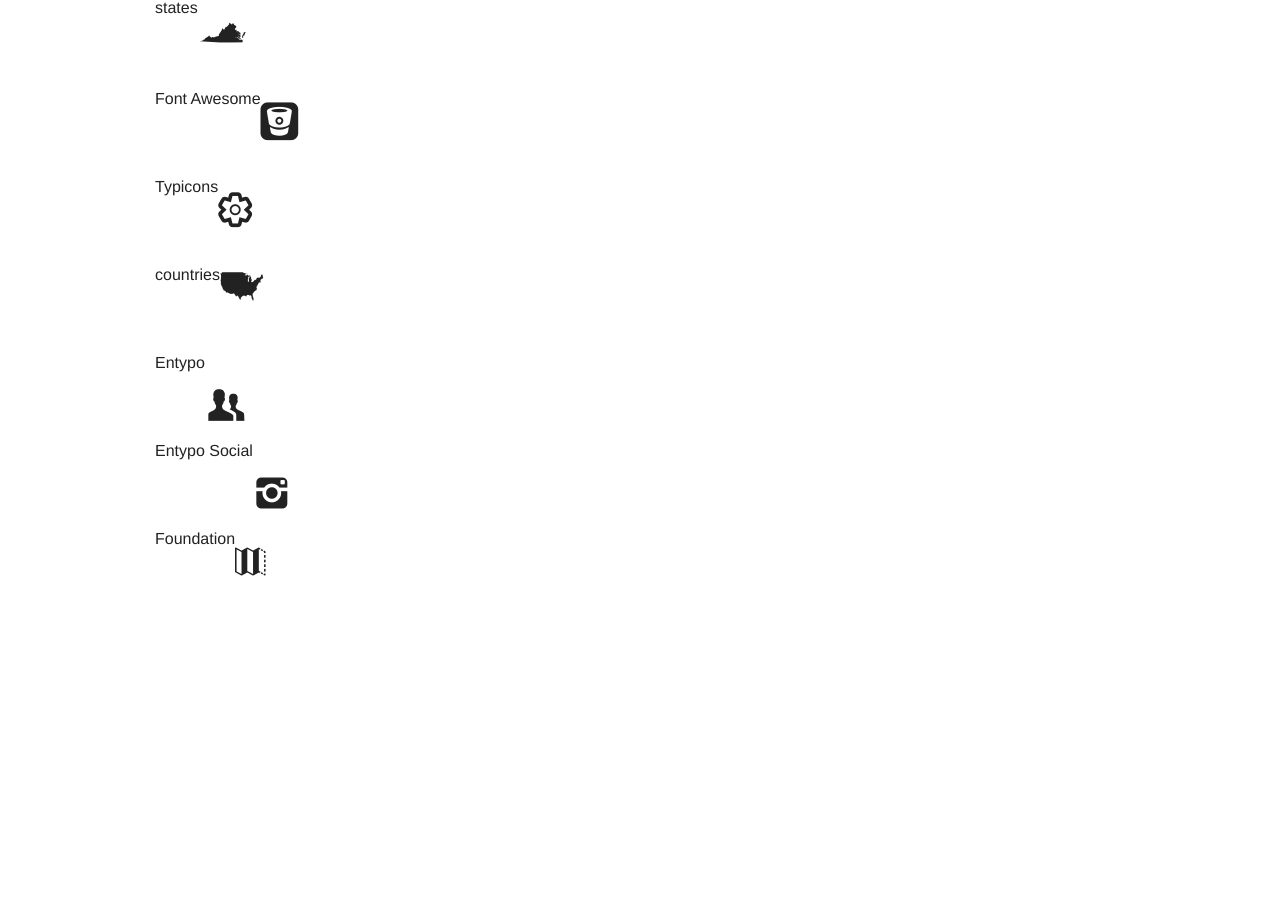
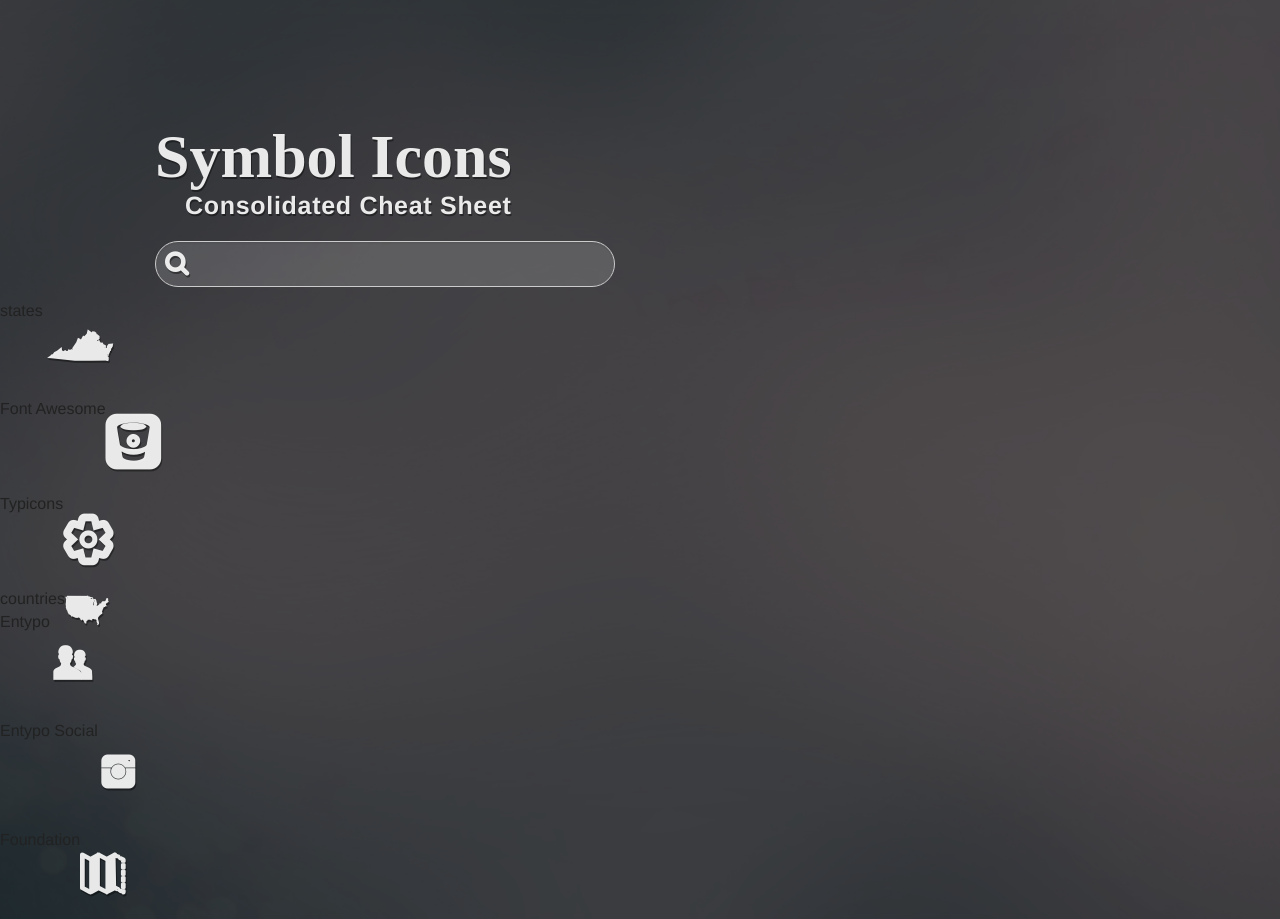
Before and after one commit to brettlyne/IconFontsCheatsheet, a plain HTML site: page index.html in a window 1280 px wide. Before the commit the page ends 800 px from the top, so only its background shows below. Drawn offline with Linux system fonts and the light colour scheme.

Commit message:
day one
- HTML / CSS
	- background
	- title
	- search bar
- all fonts rendering correctly on a webpage
- foundation base file
- finish wireframes / design (sketch file)

```diff
--- a/css/main.css
+++ b/css/main.css
@@ -1,3 +1,46 @@
+body {
+  background: url('../img/background.png') no-repeat center center fixed;
+  -webkit-background-size: cover;
+  -moz-background-size: cover;
+  -o-background-size: cover;
+  background-size: cover;
+}
+
+h1, h2 {
+	color: rgba(255,255,255,0.9);
+	text-shadow: 1px 2px 0px rgba(0,0,0,0.4);
+	font-weight: bold;
+}
+h1 {
+	font-family: "Century Gothic", CenturyGothic, AppleGothic, sans-serif;
+	font-family: CenturyGothic-Bold;
+	font-size: 62px;
+}
+h2 {
+	font-family: "Helvetica Neue", Helvetica, Arial, sans-serif;
+	font-size: 25px;
+	letter-spacing: .7px;
+}
+
+.title {
+	display: inline-block;
+	margin-top: 110px;
+}
+.title h2 {
+	margin-top: -20px;
+}
+#search {
+	border-radius: 23px;
+	background-color: rgba(255,255,255,0.15);
+	height: 46px;
+	color: white;
+	font-size: 22px;
+	padding: 0 40px 0 40px;
+	margin-top: 10px;
+}
+
+
+/* set up icon fonts */
 .state {
 	font-family: 'StateFaceRegular';
 }
--- a/index.html
+++ b/index.html
@@ -8,15 +8,24 @@
     <link rel="stylesheet" href="css/main.css" />
     <script src="js/vendor/modernizr.js"></script>
     <style type="text/css">
-      h1 {
-        height: 80px;
-      }
     </style>
   </head>
   <body>
 
-    <div class="row">
-      <div class="large-12 columns">
+  <div class="row">
+    <div class="large-6 columns">
+      <div class="title">
+        <h1>Symbol Icons</h1>
+        <h2 style="float: right;">Consolidated Cheat Sheet</h2>
+      </div>
+      <form style="position:relative; max-width:460px;" id="searchbox" action="">
+        <input id="search" type="text">
+          <h2 style="position:absolute; top:2px; left:10px;" class="fa"></h2>
+      </form>
+    </div>
+  </div>
+
+
         <span style="float:left;">states</span>
         <h1 class="state">s</h1>
         <span style="float:left;">Font Awesome</span>
```
Also changed, not shown: img/background.png (added), 6 other files.
